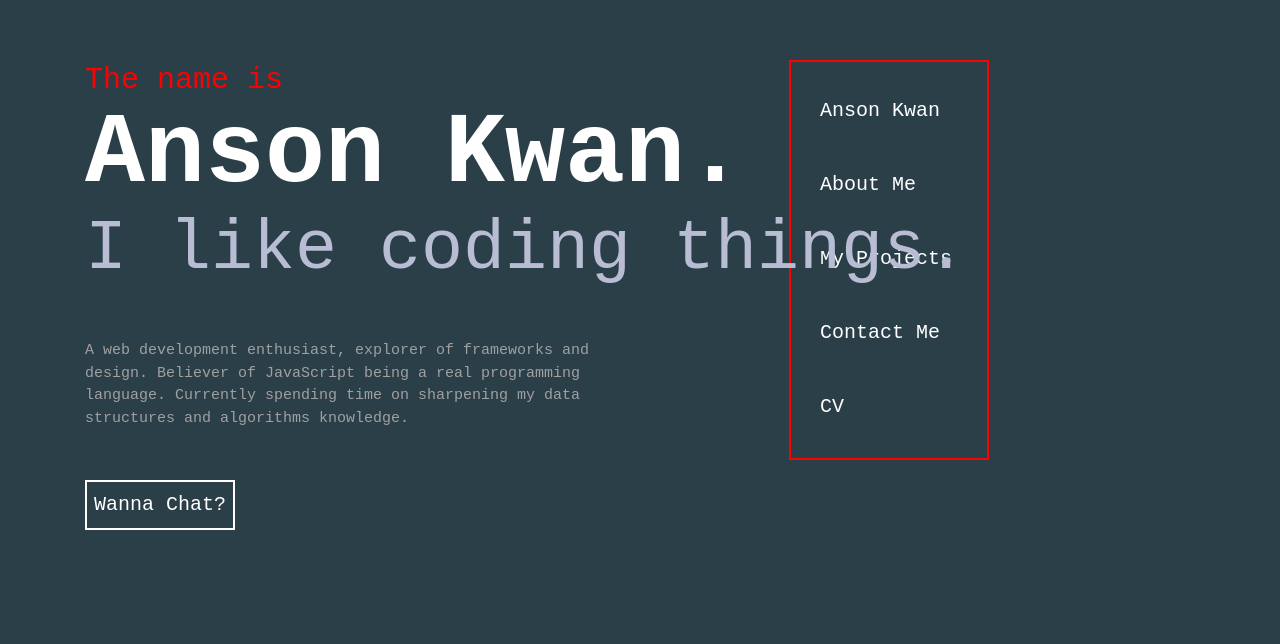
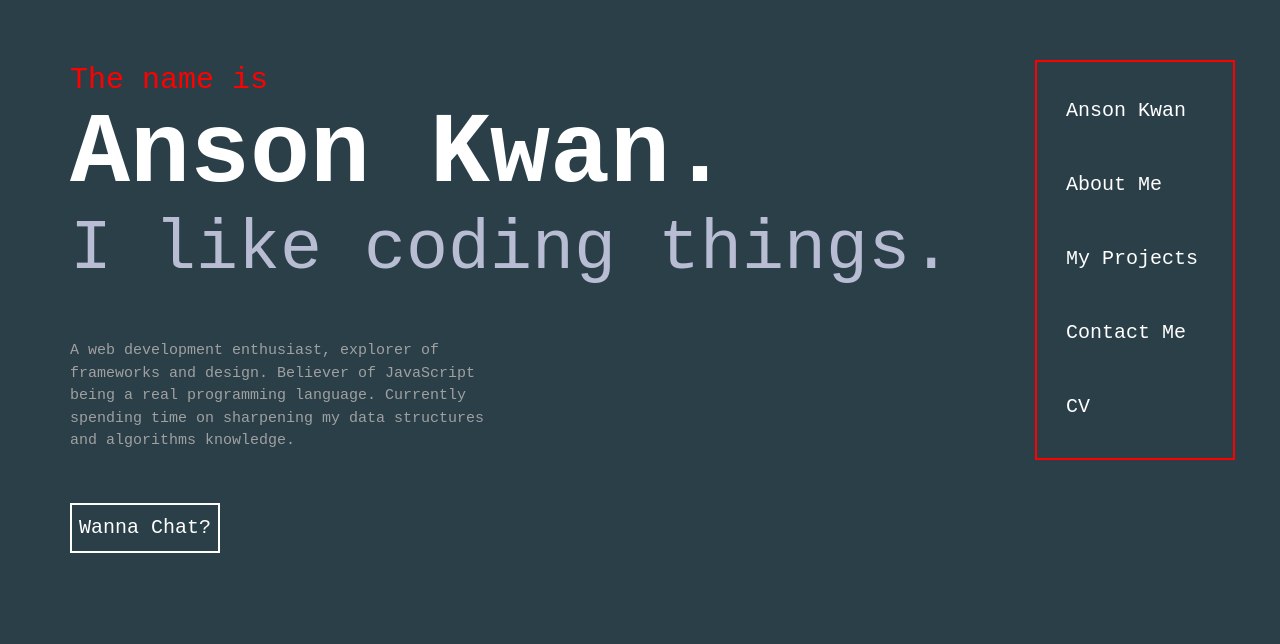
Before and after one commit to ansonkwan74/website, a React (Create React App) app: page / in a window 1280 px wide. Shown: the part 156-800 px from the top of the page. Built offline with nearby package versions, Linux system fonts and the light colour scheme.

Commit message:
navbar update

```diff
--- a/src/components/hero.js
+++ b/src/components/hero.js
@@ -9,8 +9,8 @@ import { Container, Row, Col } from "react-bootstrap";
 const Hero = () => {
   return (
     <Container>
-      <Nav />
-      <Col>
+      <Row>
+        <Col lg={10} className="mt">
           <Row>
             <Introduction />
           </Row>
@@ -24,6 +24,10 @@ const Hero = () => {
             <Contact />
           </Row>
         </Col>
+        <Col lg={2}>
+          <Nav />
+        </Col>
+      </Row>
     </Container>
   );
 };
--- a/src/components/nav.js
+++ b/src/components/nav.js
@@ -3,7 +3,7 @@ import "../styles/stylesheet.css";
 
 const nav = () => {
   return (
-    <div className="navWrapper">
+    <div className="navWrapper margin-top-27vh">
       <button className="navButton">Anson Kwan</button>
       <button className="navButton">About Me</button>
       <button className="navButton">My Projects</button>
--- a/src/styles/stylesheet.css
+++ b/src/styles/stylesheet.css
@@ -1,23 +1,18 @@
 @import url("https://fonts.googleapis.com/css?family=Open+Sans&display=swap");
+
+.margin-top-27vh {
+  margin-top: 27vh;
+}
 
 .red {
   background-color: red;
-}
-.green {
-  background-color: green;
-}
-
-.margin-top-27vh {
-  margin-top: 27vh;
 }
 
 .navWrapper {
   background-color: none;
   width: 200px;
   height: 400px;
-  margin-left: 55vw;
   position: fixed;
-  margin-top: 27vh;
   border: 2px solid;
   border-color: red;
 }
```
Lines whose indentation alone changed are shown as unchanged.
